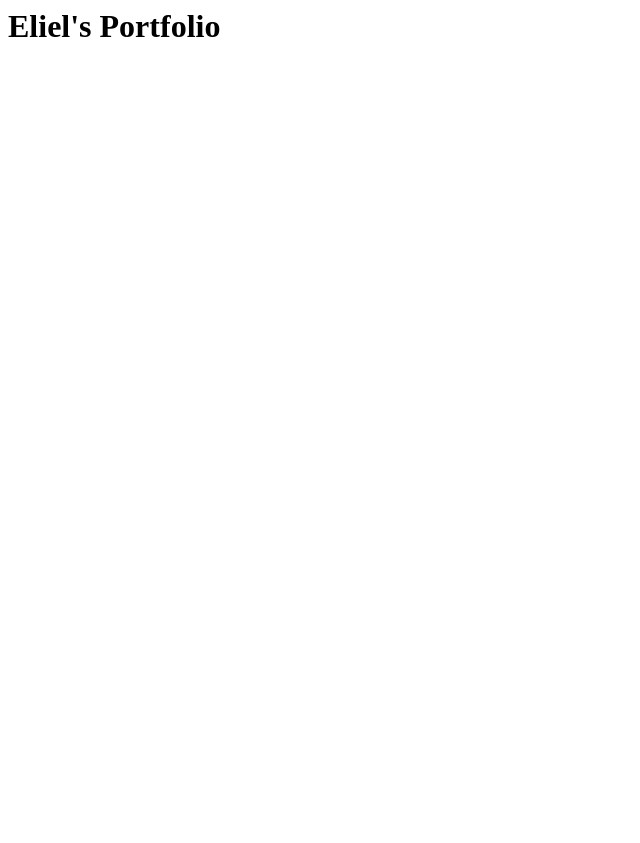
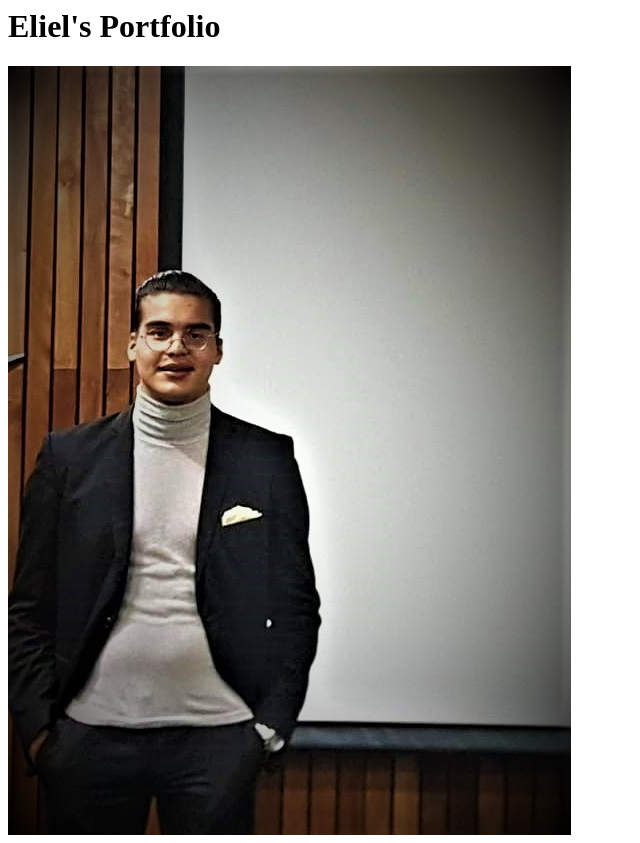
Before and after one commit to elielvillegas/elielvillegas.github.io, a plain HTML site: page index.html in a window 1280 px wide. Shown: the whole page, without its empty margins (0-640 px from the left). Before the commit the page ends 800 px from the top, so only its background shows below. Drawn offline with Linux system fonts and the light colour scheme.

Commit message:
Add files via upload

```diff
--- a/index.html
+++ b/index.html
@@ -1,3 +1,4 @@
 <html>
-    <h1>Eliel's Portfolio</h1>
-    <img src = "">
+     <h1>Eliel's Portfolio</h1>
+     <img src="./HomeRepoEdit.JPG" />
+</html>
```
Also changed, not shown: HomeRepoEdit.JPG (added).
